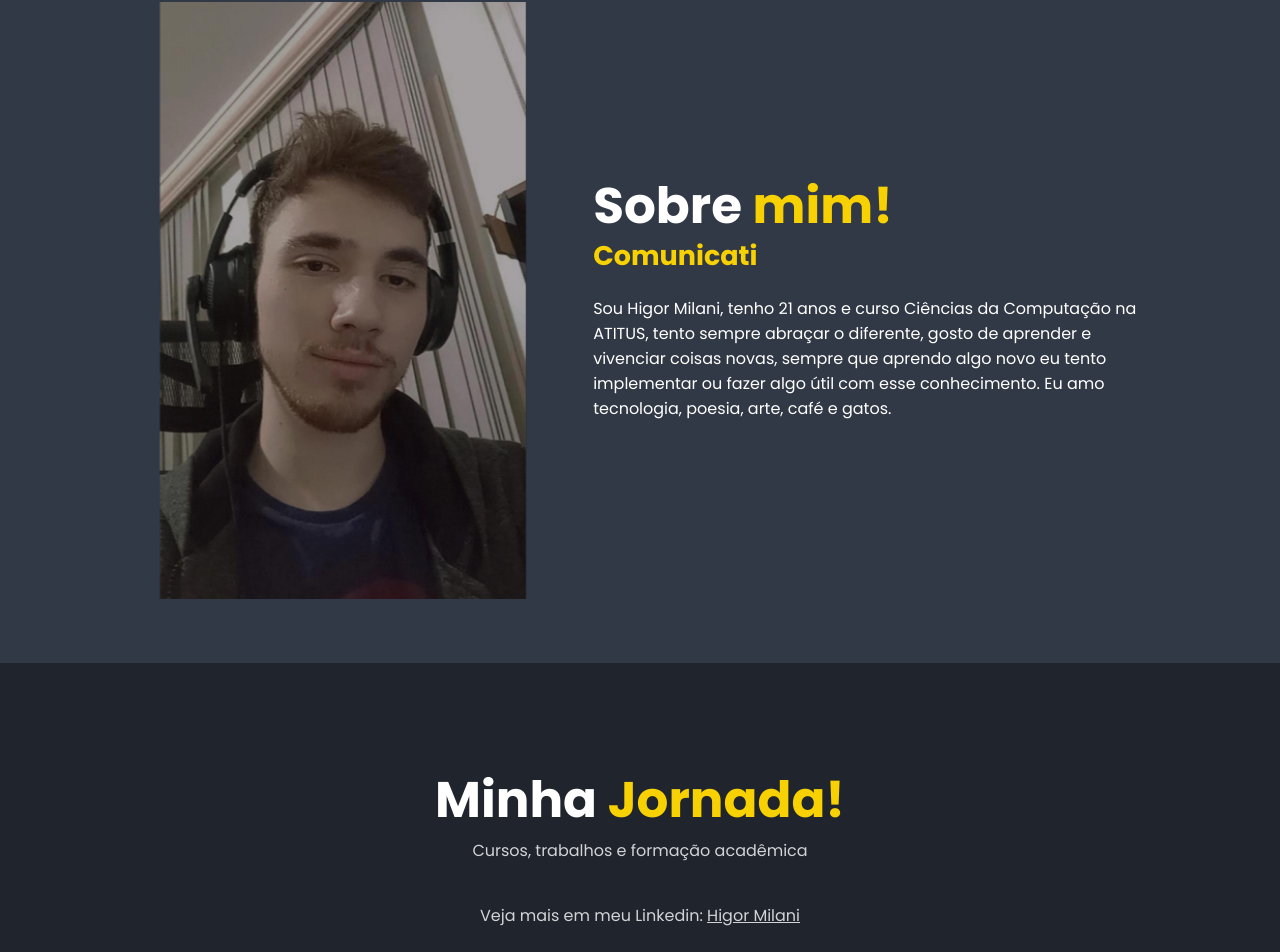
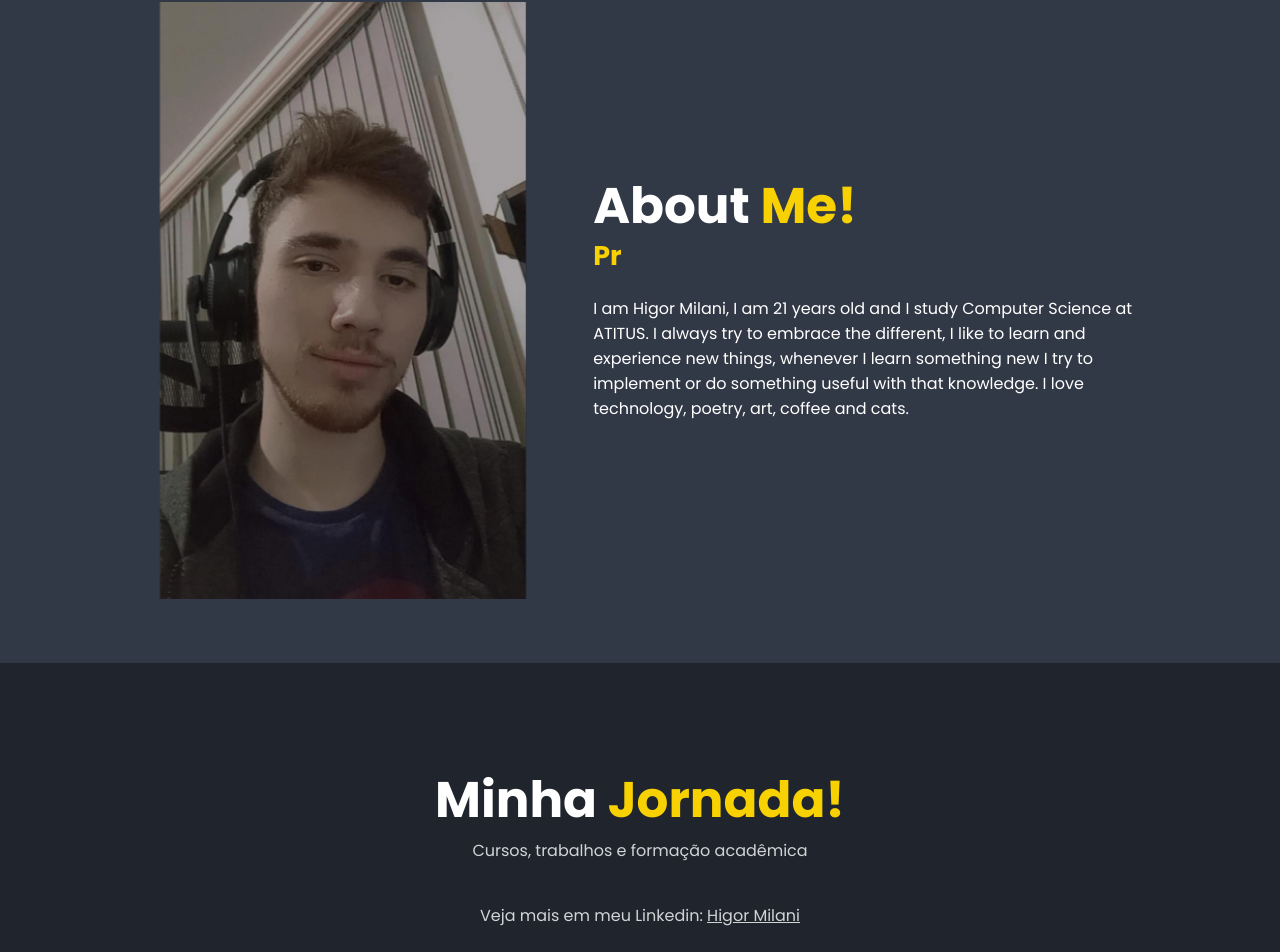
Before and after one commit to Higor-H/portfolio, a React (Vite) app: page /en in a window 1280 px wide. Shown: the part 1002-1954 px from the top of the page. Built offline with nearby package versions, Linux system fonts and the light colour scheme.

Commit message:
feat: add age calculation utility and update About section with dynamic age display

```diff
--- a/src/i18n/locales/en.json
+++ b/src/i18n/locales/en.json
@@ -1,6 +1,14 @@
 {
   "seo": {
     "description": "I am Higor Milani, a student at ATITUS, Test Automation and QA Engineer, as well as a Full Stack programmer, enthusiast of Cybersecurity, ML/AI, and Big Data."
+  },
+  "header": {
+    "home": "Home",
+    "about": "About",
+    "timeline": "Timeline",
+    "portfolio": "Portfolio",
+    "highlights": "Highlights",
+    "contact": "Contact"
   },
   "home": {
     "greeting": "Hello, my name is",
@@ -25,13 +33,21 @@
     }
 
   },
-  "header": {
-    "home": "Home",
-    "about": "About",
-    "timeline": "Timeline",
-    "portfolio": "Portfolio",
-    "highlights": "Highlights",
-    "contact": "Contact"
+  "about": {
+    "title": "About",
+    "span": "Me!",
+    "typed_text": [
+      "Team player",
+      "Communicative",
+      "Project leadership",
+      "Problem solving",
+      "Adaptable and flexible",
+      "Critical thinking"
+    ],
+    "description": "I am Higor Milani, I am {{age}} years old and I study Computer Science at ATITUS. I always try to embrace the different, I like to learn and experience new things, whenever I learn something new I try to implement or do something useful with that knowledge. I love technology, poetry, art, coffee and cats.",
+    "popup_title": "My",
+    "popup_span": "Courses",
+    "read_more": "Read more"
   },
   "services":  {
     "frontend": {
--- a/src/i18n/locales/pt.json
+++ b/src/i18n/locales/pt.json
@@ -1,6 +1,14 @@
 {
   "seo": {
     "description": "Sou Higor Milani, sou estudante da ATITUS, Automatizador de Testes e QA, além disso sou programador Fullstack, entusiasta de Cibersegurança, ML/IA e Big Data."
+  },
+  "header": {
+    "home": "Home",
+    "about": "Sobre",
+    "timeline": "Linha do Tempo",
+    "portfolio": "Portfolio",
+    "highlights": "Destaques",
+    "contact": "Contato"
   },
   "home": {
     "greeting": "Olá, meu nome é",
@@ -25,14 +33,22 @@
     }
 
   },
-  "header": {
-    "home": "Home",
-    "about": "Sobre",
-    "timeline": "Linha do Tempo",
-    "portfolio": "Portfolio",
-    "highlights": "Destaques",
-    "contact": "Contato"
-  },
+  "about": {
+    "title": "Sobre",
+    "span": "mim!",
+    "typed_text": [
+      "Gosto de trabalhar em equipe",
+      "Comunicativo",
+      "Liderança de projetos",
+      "Resolução de problemas",
+      "Adaptável e flexível",
+      "Pensamento crítico"
+    ],
+    "description": "Sou Higor Milani, tenho {{age}} anos e curso Ciências da Computação na ATITUS, tento sempre abraçar o diferente, gosto de aprender e vivenciar coisas novas, sempre que aprendo algo novo eu tento implementar ou fazer algo útil com esse conhecimento. Eu amo tecnologia, poesia, arte, café e gatos.",
+    "popup_title": "Meus",
+    "popup_span": "Cursos",
+    "read_more": "Leia mais"
+   },
   "services": {
     "frontend": {
       "title": "Front-end Development",
--- a/src/sections/Sobre.jsx
+++ b/src/sections/Sobre.jsx
@@ -1,103 +1,73 @@
-import  { useState, useEffect } from 'react';
+import  { useEffect, useRef } from 'react';
 
 import ScrollReveal from "scrollreveal";
 import Typed from "typed.js";
 
-// import Btn from "../components/Btn";
-import Card from "../components/Card";
 import SectionHeader from '../components/Sections_Header';
 
-import {data} from "../data";
+import {getAge} from "../utils/date.js";
 
 import styles from "./Sobre.module.css";
+import {useTranslation} from "react-i18next";
 
 
 const Sobre = () => {
 
-    const [isPopupOpen, setIsPopupOpen] = useState(false);
+    const { t, i18n } = useTranslation();
+    const typedRef = useRef(null);
 
-    // function openPopup() {
-    //     setIsPopupOpen(true);
-    // }
-
-    function closePopup() {
-        setIsPopupOpen(false);
-    }
-
-    function getAge(birthDate) {
-        const today = new Date();
-        const birthDateObj = new Date(birthDate);
-        let age = today.getFullYear() - birthDateObj.getFullYear();
-        const monthDiff = today.getMonth() - birthDateObj.getMonth();
-
-        if (monthDiff < 0 || (monthDiff === 0 && today.getDate() < birthDateObj.getDate())) {
-            age--;
-        }
-        return age;
-    }
-
-
-    useEffect(()=>{
-        ScrollReveal({
+    // ScrollReveal – executa apenas no mount
+    useEffect(() => {
+        const sr = ScrollReveal({
             distance: '100px',
             duration: 2000,
             delay: 10,
         });
-        ScrollReveal().reveal(`.${styles.sobre_img}`,{origin: 'left'});
-        ScrollReveal().reveal(`.${styles.sobre_conteiner}`,{origin: 'right'});
-    });
 
+        sr.reveal(`.${styles.sobre_img}`, { origin: 'left' });
+        sr.reveal(`.${styles.sobre_conteiner}`, { origin: 'right' });
+
+        return () => {
+            sr.destroy();
+        };
+    }, []);
+
+    // Typed.js – recria quando o idioma muda
     useEffect(() => {
-        let typed = new Typed("#typed_text_sobre", {
-            strings: ["Gosto de trabalhar em equipe", "Comunicativo", "Liderança de projetos", "Resolução de problemas", "Adaptável e flexível", "Pensamento crítico"],
+        if (!typedRef.current) return;
+
+        const strings = t('about.typed_text', { returnObjects: true });
+
+        const typed = new Typed(typedRef.current, {
+            strings,
             typeSpeed: 40,
             backSpeed: 100,
             backDelay: 1000,
             loop: true,
-          });
+            smartBackspace: false,
+        });
+
         return () => {
             typed.destroy();
         };
-    }, []);
-
+    }, [t, i18n.language]);
 
 
     return(
         <section id="sobre" className={styles.sobre} >
             <div className={styles.sobre_img}>
-                <img src="./img/Sobre/sobre.png" alt="Imagem de Higor Milani"/>
+                <img src="/img/Sobre/sobre.png" alt="Imagem de Higor Milani"/>
             </div>
             <div className={styles.sobre_conteiner} >
 
-                <SectionHeader title={"Sobre "} span={"mim!"}/>
+                <SectionHeader title={t('about.title') + " "} span={t('about.span')}/>
 
                 <h3>
-                    <span id='typed_text_sobre' >s</span>
+                    <span ref={typedRef} ></span>
                 </h3>
-                <p>Sou Higor Milani, tenho {getAge('2004-08-15')} anos e curso Ciências da Computação na ATITUS, tento sempre abraçar o diferente, gosto de aprender e vivenciar coisas novas, sempre que aprendo algo novo eu tento implementar ou fazer algo útil com esse conhecimento. Eu amo tecnologia, poesia, arte, café e gatos.
+                <p>{t('about.description', { age: getAge('2004-08-15') })}
                 </p>
-                {/*<span onClick={openPopup} ><Btn  text_btn={"Leia mais"} /></span>*/}
-
             </div>
-
-
-
-            {isPopupOpen && (
-                <div  className="popup" >
-                    <div  className="popup_content" >
-                        <span className="close" onClick={closePopup} >&times;</span>
-                        <section className="popup_layout">
-                                <SectionHeader title={"Meus "} span={"Cursos"}/>
-                                <div className={styles.course_conteiner} >
-                                    {data.sobre.map((item, index) =>(
-                                        <Card key={index}  url={item.url} title={item.title} organization={item.organization} validation={item.validation}  />
-                                    ))}
-                                </div>
-                        </section>
-
-                    </div>
-                </div>
-            )}
         </section>
     )
 }
--- /dev/null
+++ b/src/utils/date.js
@@ -0,0 +1,11 @@
+export function getAge(birthDate) {
+    const today = new Date();
+    const birthDateObj = new Date(birthDate);
+    let age = today.getFullYear() - birthDateObj.getFullYear();
+    const monthDiff = today.getMonth() - birthDateObj.getMonth();
+
+    if (monthDiff < 0 || (monthDiff === 0 && today.getDate() < birthDateObj.getDate())) {
+        age--;
+    }
+    return age;
+}
```
